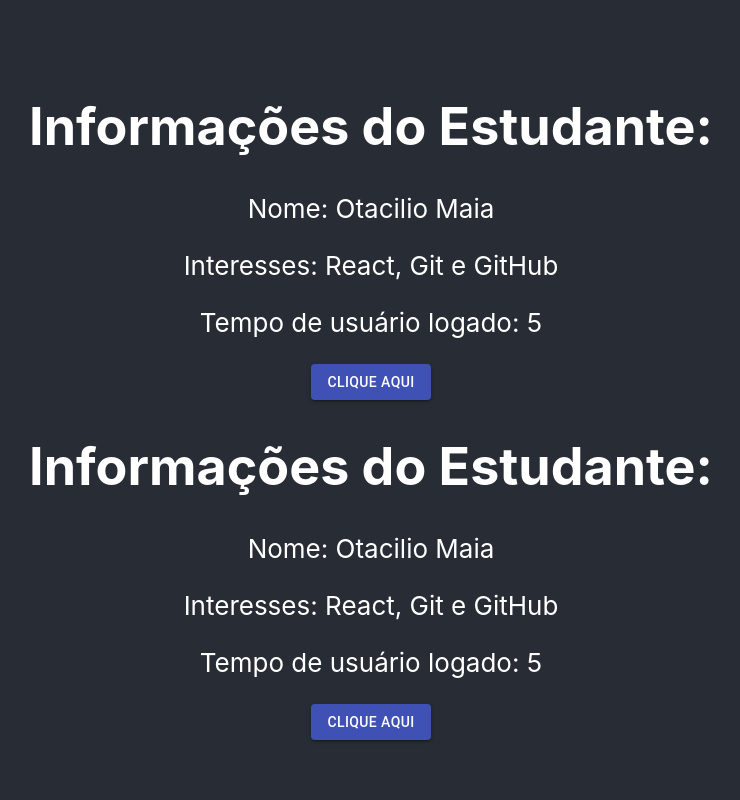
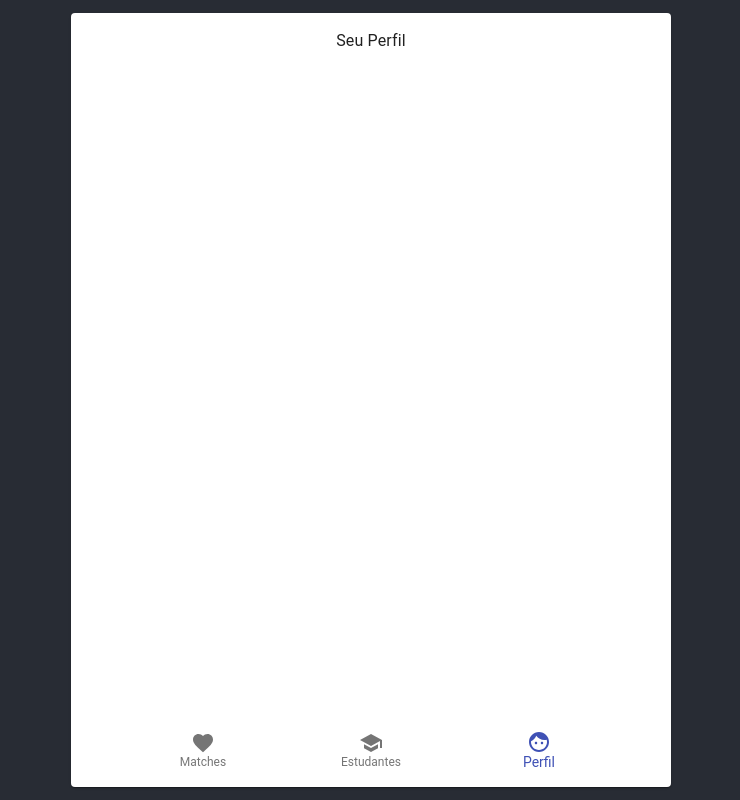
Before and after one commit to Tinderesse/tinderesse.github.io, a React (Create React App) app: page / in a window 1280 px wide. Shown: the whole page, without its empty margins (269-1009 px from the left). Built offline with nearby package versions, Linux system fonts and the light colour scheme.

Commit message:
Aula 1 - Modulo 3

```diff
--- a/package.json
+++ b/package.json
@@ -4,6 +4,7 @@
   "private": true,
   "dependencies": {
     "@material-ui/core": "^4.8.3",
+    "@material-ui/icons": "^4.5.1",
     "@testing-library/jest-dom": "^4.2.4",
     "@testing-library/react": "^9.3.2",
     "@testing-library/user-event": "^7.1.2",
--- a/src/App.css
+++ b/src/App.css
@@ -2,18 +2,7 @@
   text-align: center;
 }
 
-.App-logo {
-  height: 40vmin;
-  pointer-events: none;
-}
-
-@media (prefers-reduced-motion: no-preference) {
-  .App-logo {
-    animation: App-logo-spin infinite 20s linear;
-  }
-}
-
-.App-header {
+.App-body {
   background-color: #282c34;
   min-height: 100vh;
   display: flex;
@@ -23,16 +12,3 @@
   font-size: calc(10px + 2vmin);
   color: white;
 }
-
-.App-link {
-  color: #61dafb;
-}
-
-@keyframes App-logo-spin {
-  from {
-    transform: rotate(0deg);
-  }
-  to {
-    transform: rotate(360deg);
-  }
-}
--- a/src/App.js
+++ b/src/App.js
@@ -1,15 +1,61 @@
 import React from "react";
-import logo from "./logo.svg";
-import StudentInfo from './Components/StudentInfo'
+import Card from "@material-ui/core/Card";
+import CardActions from "@material-ui/core/CardActions";
+import CardContent from "@material-ui/core/CardContent";
+import BottomNavigation from "@material-ui/core/BottomNavigation";
+import BottomNavigationAction from "@material-ui/core/BottomNavigationAction";
+import SchoolIcon from "@material-ui/icons/School";
+import FavoriteIcon from "@material-ui/icons/Favorite";
+import FaceIcon from "@material-ui/icons/Face";
+import MatchList from "./Screens/MatchList";
+import FindStudents from "./Screens/FindStudents";
+import Profile from "./Screens/Profile";
+
 import "./App.css";
 
 function App() {
+  const [tab, setTab] = React.useState(2);
+
+  const ComponentsStack = [<MatchList />, <FindStudents />, <Profile />];
+
   return (
     <div className="App">
-      <header className="App-header">
-        <StudentInfo />
-        <StudentInfo />
-      </header>
+      <div className="App-body">
+        <Card
+          style={{
+            flex: 1,
+            marginTop: "1%",
+            display: "flex",
+            marginBottom: "1%",
+            flexDirection: "column",
+            width: "100%",
+            maxWidth: 600
+          }}
+        >
+          <CardContent
+            style={{ flex: 1, display: "flex", flexDirection: "column" }}
+          >
+            {ComponentsStack[tab]}
+          </CardContent>
+          <CardActions style={{ display: "flex" }}>
+            <BottomNavigation
+              value={tab}
+              onChange={(event, newTab) => {
+                setTab(newTab);
+              }}
+              showLabels
+              style={{ flex: 1 }}
+            >
+              <BottomNavigationAction label="Matches" icon={<FavoriteIcon />} />
+              <BottomNavigationAction
+                label="Estudantes"
+                icon={<SchoolIcon />}
+              />
+              <BottomNavigationAction label="Perfil" icon={<FaceIcon />} />
+            </BottomNavigation>
+          </CardActions>
+        </Card>
+      </div>
     </div>
   );
 }
--- /dev/null
+++ b/src/Screens/FindStudents.js
@@ -0,0 +1,11 @@
+import React from "react";
+import Typography from "@material-ui/core/Typography";
+
+const FindStudents = props => {
+  return (
+    <div>
+      <Typography>Encontre estudantes</Typography>
+    </div>
+  );
+};
+export default FindStudents;
--- /dev/null
+++ b/src/Screens/MatchList.js
@@ -0,0 +1,11 @@
+import React from "react";
+import Typography from "@material-ui/core/Typography";
+
+const MatchList = props => {
+  return (
+    <div>
+      <Typography>Seus Matches</Typography>
+    </div>
+  );
+};
+export default MatchList;
--- /dev/null
+++ b/src/Screens/Profile.js
@@ -0,0 +1,11 @@
+import React from "react";
+import Typography from "@material-ui/core/Typography";
+
+const Profile = props => {
+  return (
+    <div>
+      <Typography>Seu Perfil</Typography>
+    </div>
+  );
+};
+export default Profile;
```
Also changed, not shown: 1 other file (tests, documents, lock files or other folders).
